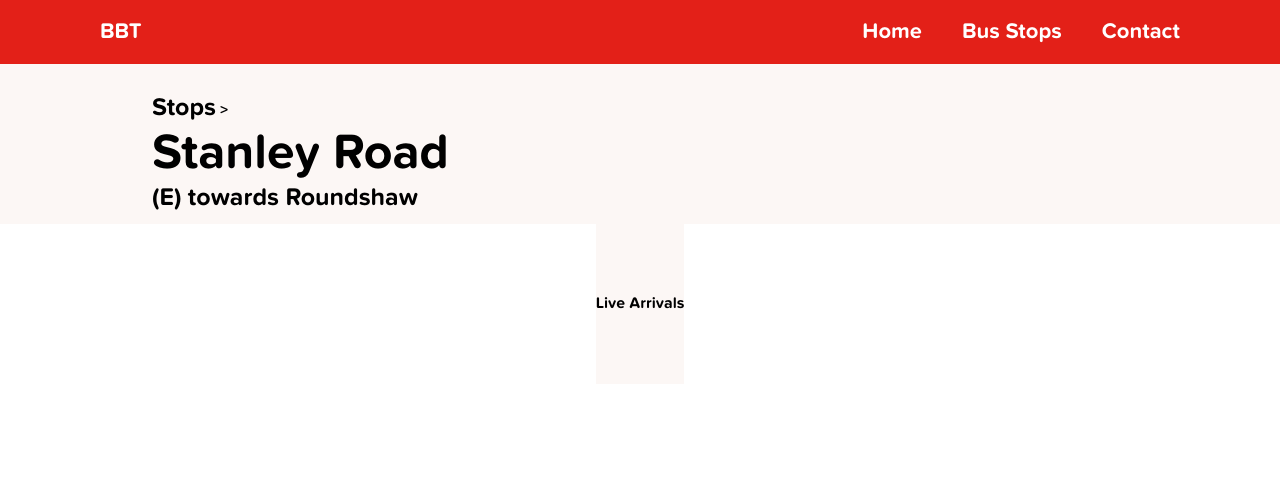
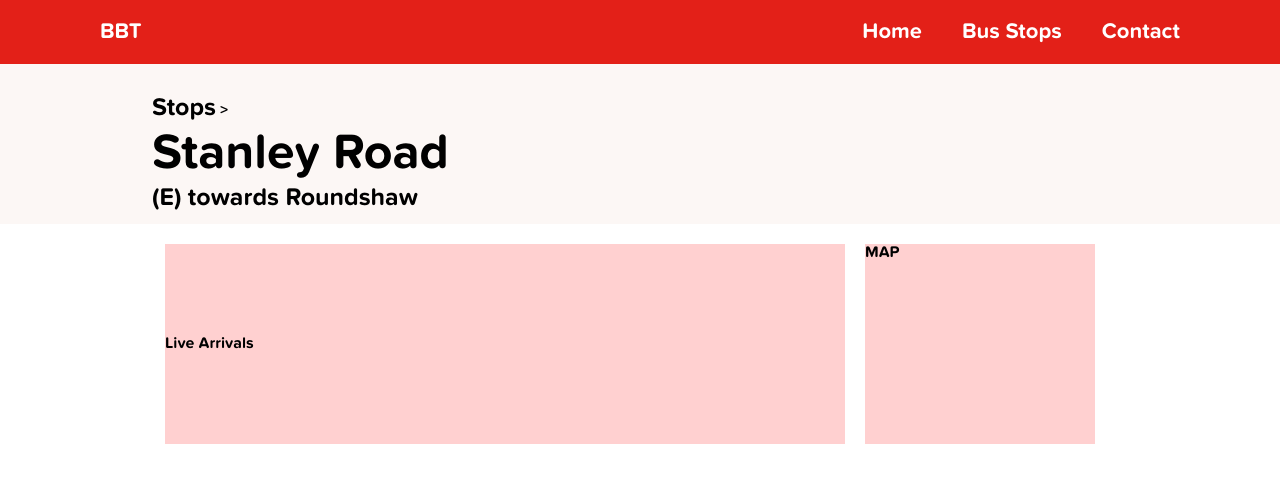
Before and after one commit to GooseGoesQuack/better-bus-times, a plain HTML site: page stops/490012554E.html in a window 1280 px wide. Drawn offline with Linux system fonts and the light colour scheme.

Commit message:
start departures

```diff
--- a/css/style.css
+++ b/css/style.css
@@ -118,9 +118,32 @@ img {
     margin-bottom: 0px;
 }
 
+.stopinfo-container {
+    max-width: 950px;
+    margin-left: auto;
+    margin-right: auto;
+    margin-top: 20px;
+}
+
+.stopinfo-container .flex {
+    flex-direction: row;
+    justify-content: space-between;
+}
+
 .departures {
-    background-color: #fcf7f5;
+    background-color: #ffd0d0;
+    width: 680px;
     color: #000;
-    height: 160px;
+    height: 200px;
     font-weight: 300;
+    overflow: auto;
 }
+
+.map {
+    background-color: #ffd0d0;
+    width: 230px;
+    height: 200px;
+    color: #000;
+    margin: 0 auto;
+    overflow: auto;
+}
--- a/stops/490012554E.html
+++ b/stops/490012554E.html
@@ -47,6 +47,9 @@
             <div class="departures flex">
                 <span>Live Arrivals</span>
             </div>
+            <div class="map">
+                <span>MAP</span>
+            </div>
         </div>
     </div>
 </body>
```
